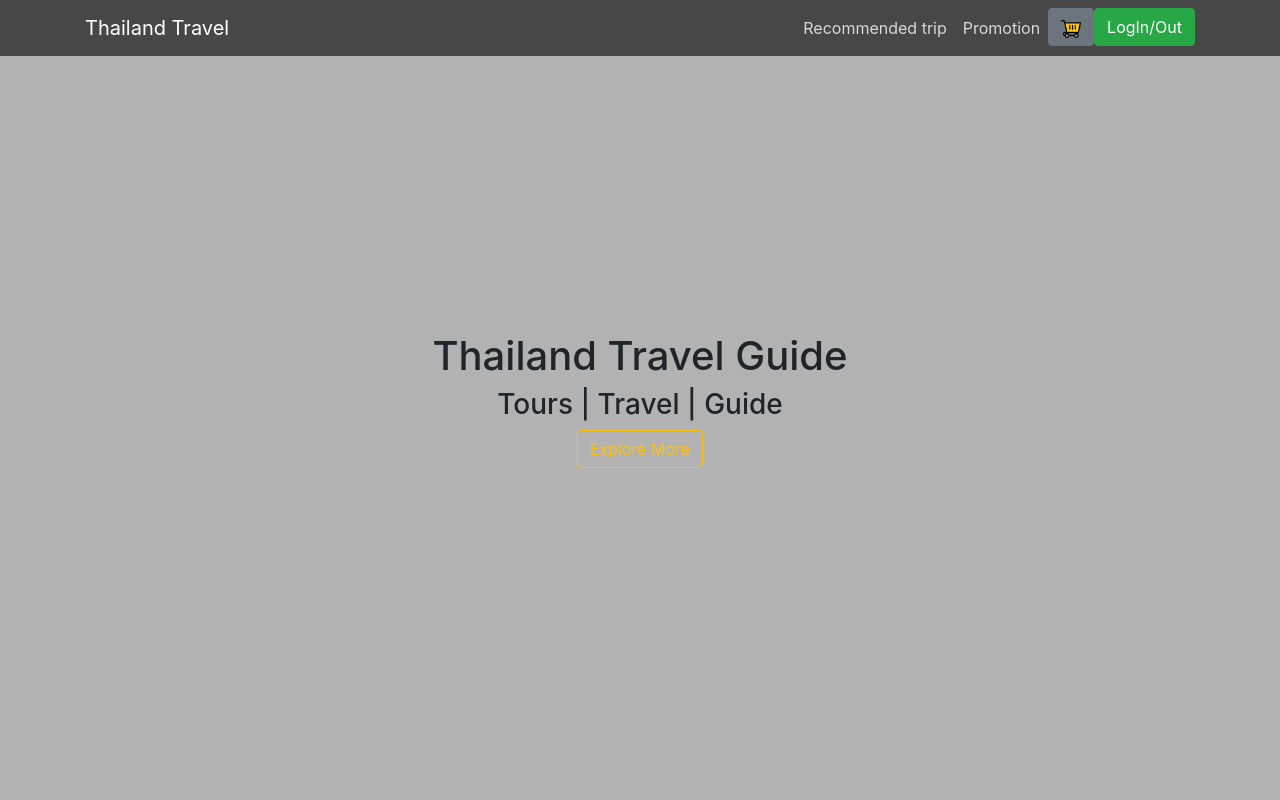
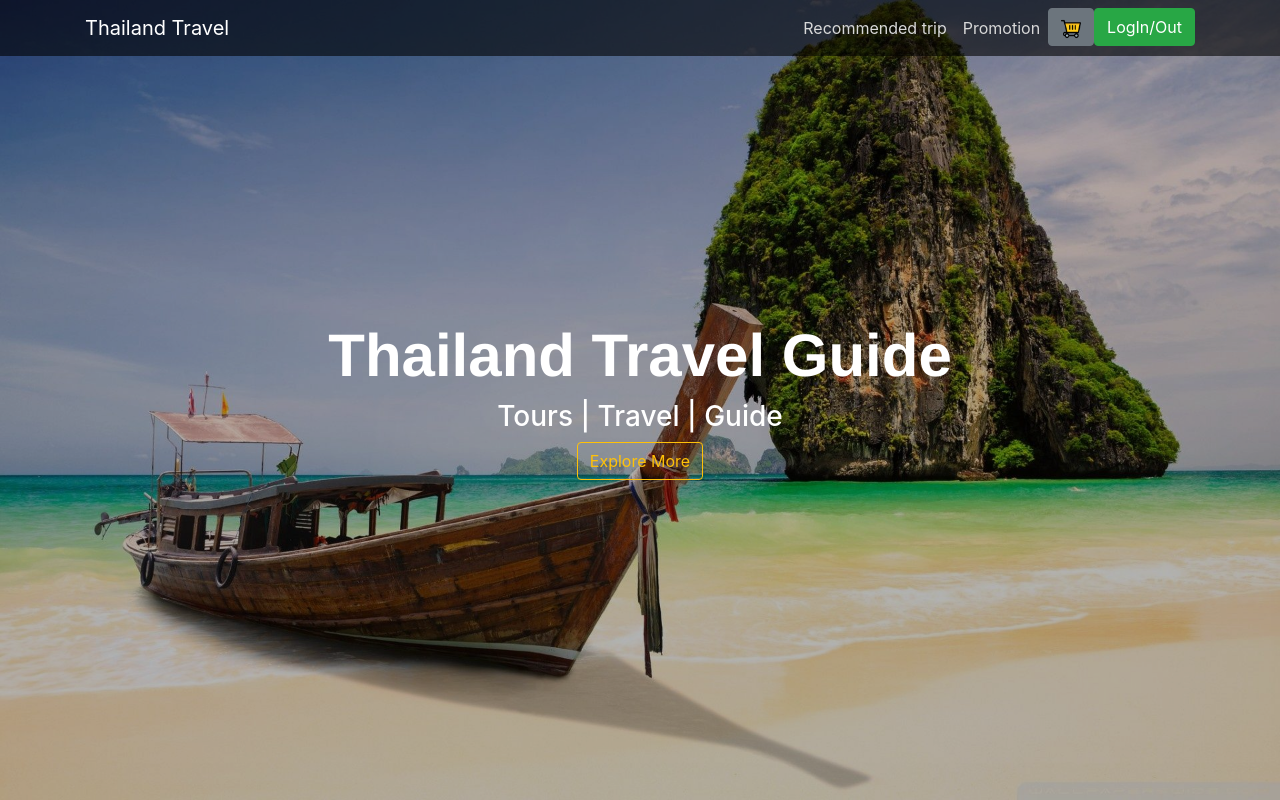
Before and after one commit to bbestbt/WebProject, a React (Create React App) app in the folder frontend/gotravel/: page / in a window 1280 px wide. Built offline with nearby package versions, Linux system fonts and the light colour scheme.

Commit message:
แก้ชื่อไฟล์ข้างใน

```diff
--- a/frontend/gotravel/src/App.css
+++ b/frontend/gotravel/src/App.css
@@ -24,14 +24,14 @@
   padding: 80px 0px;
 }
 
-#hero {
+#home1 {
   background: url("./img/bg.png") center center;
   background-size: cover;
   background-attachment: fixed;
   color: white;
 }
 
-#hero h1 {
+#home1 h1 {
   font-family: "Raleway", "Helvetica Neue", Helvetica, Arial, sans-serif;
   font-weight: 900;
   font-size: 60px;
```
